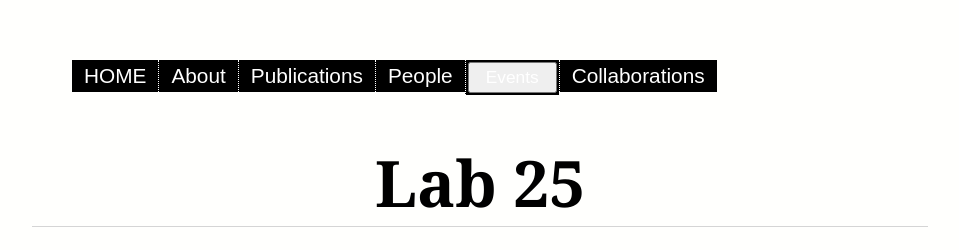
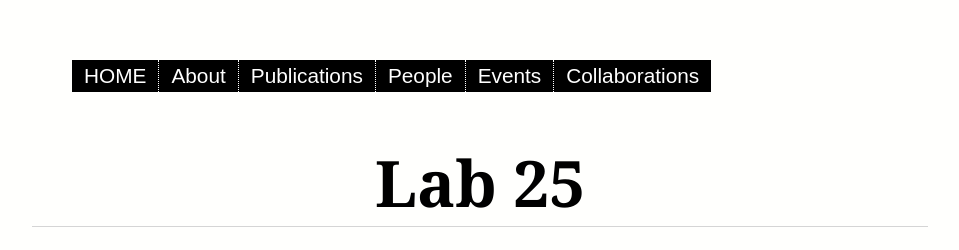
Before and after one commit to BouzasLab25/bouzaslab25.github.io, a Jekyll site: the page built from people/oksana.html, in a window 1280 px wide. Shown: the top 250 px of the page, without its empty margins (160-1119 px from the left). Built offline with Jekyll 4.4.1, drawn with Linux system fonts in a browser that asks for light colours.

Commit message:
Update default.html

```diff
--- a/_layouts/default.html
+++ b/_layouts/default.html
@@ -78,7 +78,7 @@
 		<li class="subs"><a href="/people/alumni.html">Alumni</a></li>
 	</ul>
    	</li>
-  <li><button class="dropbtn"><a href="/events/" style="color:white;text-decoration: none;">Events</a></li>
+  <li><a href="/events/" style="color:white;text-decoration: none;">Events</a></li>
   <li class="hassubs"><a href="/collabs/Bouzas-Lee.html" style="color:white;text-decoration: none;">Collaborations</a>
 	<ul class="dropdown">
 	<li class="subs"><a href="/collabs/Bouzas-Lee.html">Michael Lee!!</a></li>
```
